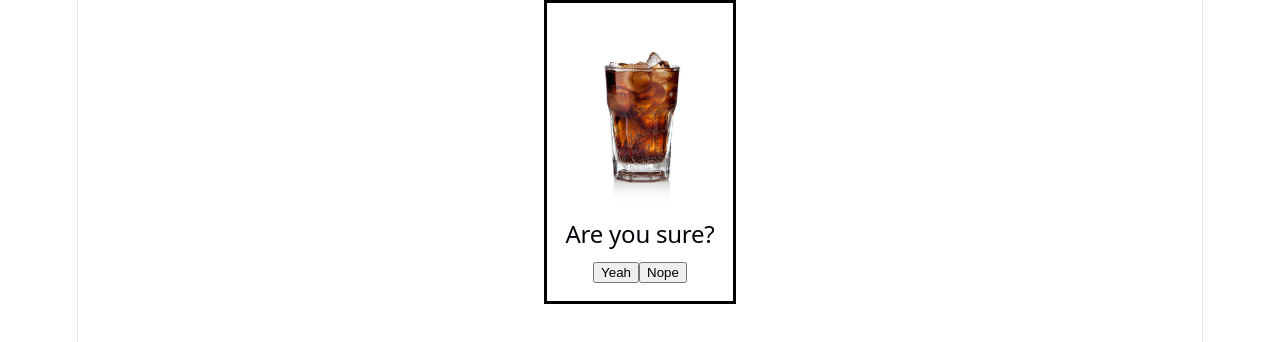
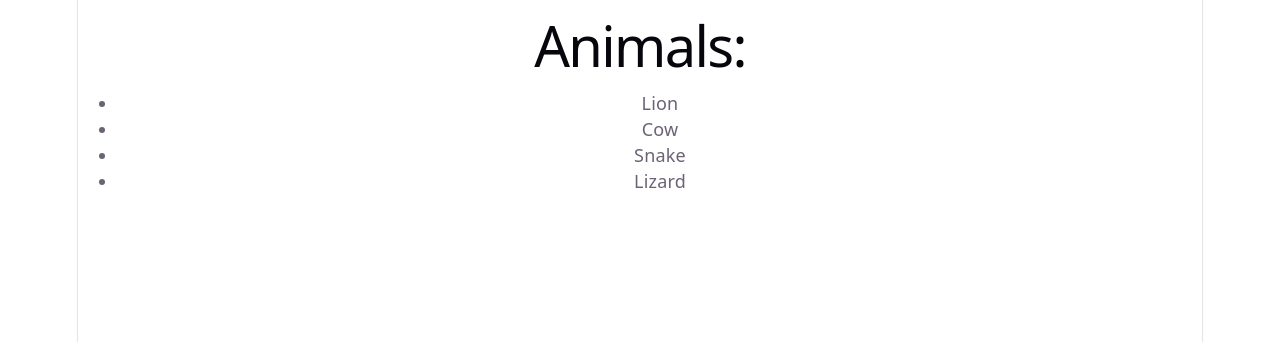
Before and after one commit to TrulyFalse/odin-react-intro, a React (Vite) app: page / in a window 1280 px wide. Shown: the top 342 px of the page. Built offline with nearby package versions, Linux system fonts and the light colour scheme.

Commit message:
Render list conditionally

```diff
--- a/src/App.jsx
+++ b/src/App.jsx
@@ -1,18 +1,28 @@
-function Button({ text, color, fontSize }) {
-  const buttonStyle = {
-    color: color,
-    fontSize: fontSize + "px"
-  };
+function List(props) {
+  if (!props.animals) {
+    return <div>Loading...</div>;
+  }
 
-  return <button style={buttonStyle}>{text}</button>;
+  if (props.animals.length === 0) {
+    return <div>There are no animals in the list!</div>;
+  }
+
+  return (
+    <ul>
+      {props.animals.map((animal) => {
+        return <li key={animal}>{animal}</li>;
+      })}
+    </ul>
+  );
 }
 
 export default function App() {
+  const animals = ["Lion", "Cow", "Snake", "Lizard"];
+
   return (
     <div>
-      <Button text="Click Me!" color="blue" fontSize={12} />
-      <Button text="Don't Click Me!" color="red" fontSize={12} />
-      <Button text="Click Me!" color="blue" fontSize={20} />
+      <h1>Animals: </h1>
+      <List animals={animals} />
     </div>
   );
 }
--- a/src/main.jsx
+++ b/src/main.jsx
@@ -7,6 +7,6 @@ import {SureDialog} from './Greeting.jsx'
 
 createRoot(document.getElementById('root')).render(
   <StrictMode>
-    <SureDialog/>
+    <App/>
   </StrictMode>,
 )
```
